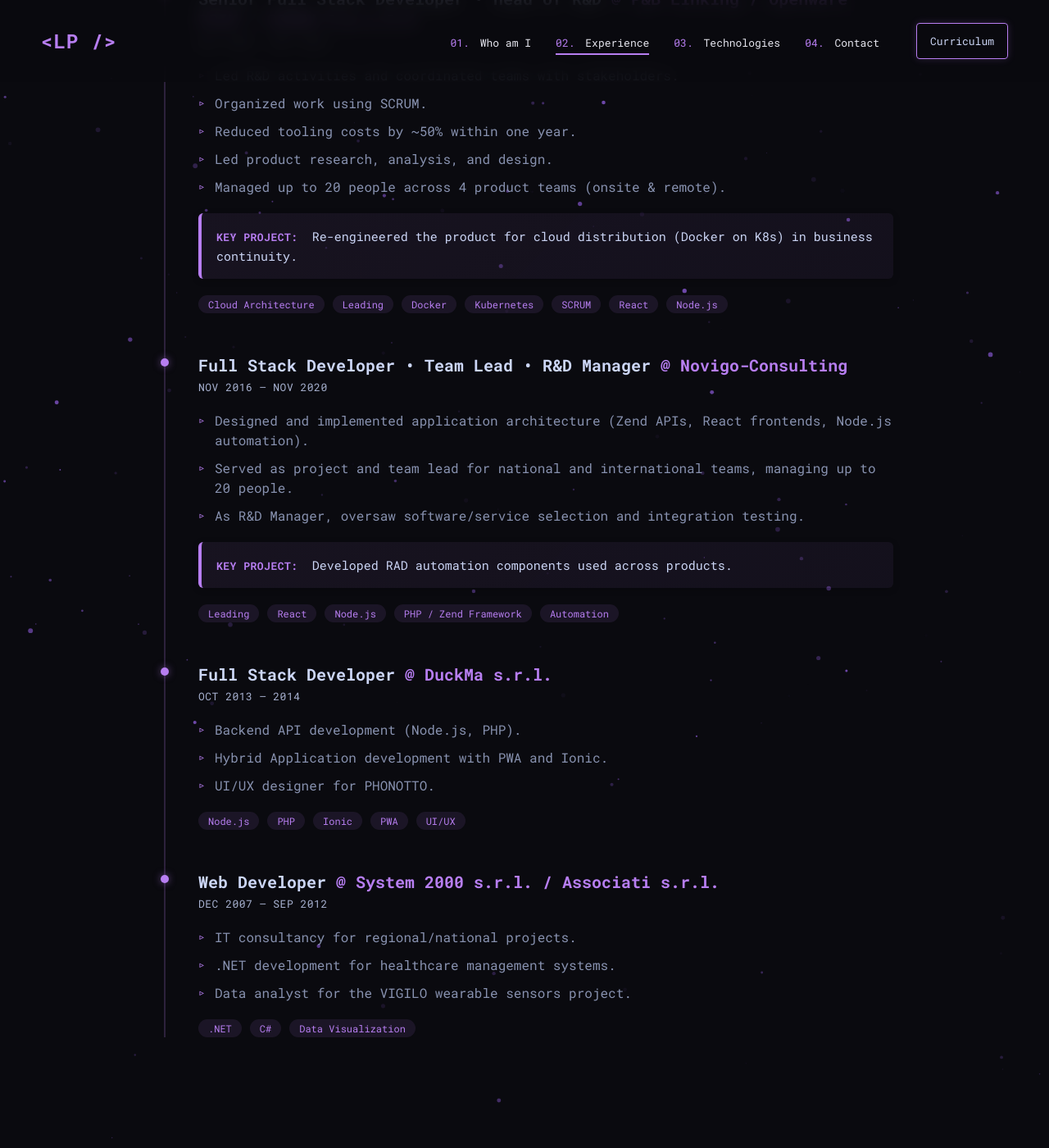
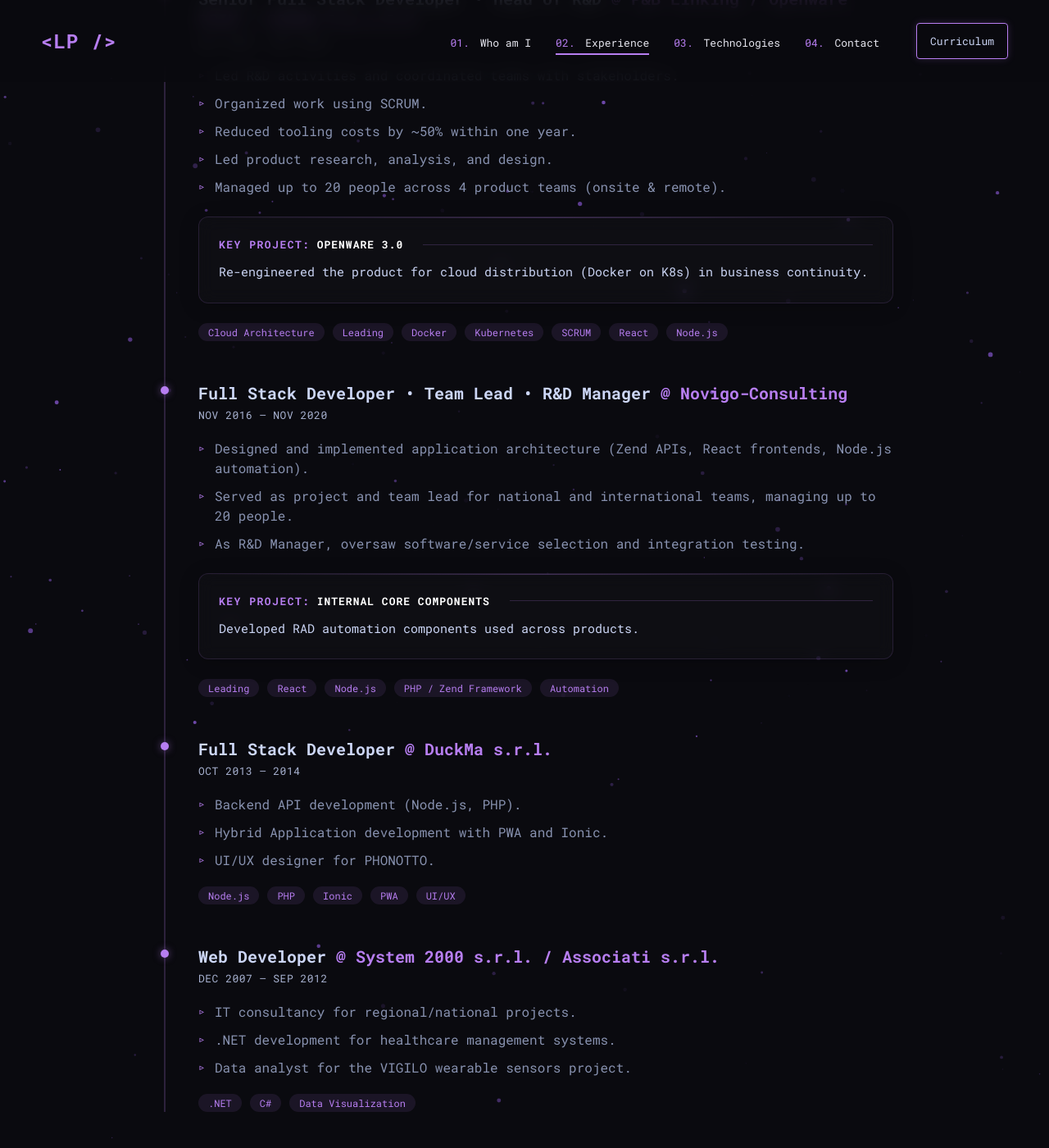
Before and after one commit to lucapalomba/lucapalomba, a Jekyll site: the page built from experiences.html, in a window 1280 px wide and 1400 px high, scrolled down 300 px. Shown: the whole window at 82% size. Built offline with Jekyll 4.4.1, drawn with Linux system fonts in a browser that asks for light colours.

Commit message:
feat: add a coherent aesthetic at the Key project block

```diff
--- a/js/i18n.js
+++ b/js/i18n.js
@@ -168,7 +168,13 @@ class I18n {
             // Create key project element if it doesn't exist
             const kpDiv = document.createElement('div');
             kpDiv.className = 'key-project';
-            kpDiv.innerHTML = `<span class="kp-label">${this.t('experiences.keyProject')}</span> ${job.keyProject}`;
+            kpDiv.innerHTML = `
+              <div class="kp-title">
+                <span class="kp-label">${this.t('experiences.keyProject')}</span>
+                ${job.keyProjectTitle ? `<span class="kp-project-name">${job.keyProjectTitle}</span>` : ''}
+              </div>
+              <div class="kp-description">${job.keyProject}</div>
+            `;
 
             // Insert before tech-stack
             const techStack = item.querySelector('.tech-stack');
@@ -179,7 +185,13 @@ class I18n {
             }
           } else {
             // Update existing key project - clear and rebuild to ensure proper order
-            keyProjectEl.innerHTML = `<span class="kp-label">${this.t('experiences.keyProject')}</span> ${job.keyProject}`;
+            keyProjectEl.innerHTML = `
+              <div class="kp-title">
+                <span class="kp-label">${this.t('experiences.keyProject')}</span>
+                ${job.keyProjectTitle ? `<span class="kp-project-name">${job.keyProjectTitle}</span>` : ''}
+              </div>
+              <div class="kp-description">${job.keyProject}</div>
+            `;
           }
         } else if (keyProjectEl) {
           // Remove key project if job doesn't have one
--- a/styles/main.css
+++ b/styles/main.css
@@ -544,25 +544,84 @@ p.lead {
 }
 
 .key-project {
-  margin: 20px 0;
-  padding: 16px 18px;
-  background: linear-gradient(135deg, rgba(var(--accent-color-rgb), 0.08), rgba(var(--accent-color-rgb), 0.06));
-  border-left: 4px solid var(--accent-color);
-  border-radius: 6px;
-  color: var(--text-tertiary);
-  font-size: 15px;
-  line-height: 1.6;
-  box-shadow: 0 2px 8px rgba(0, 0, 0, 0.2);
+  margin: 24px 0;
+  padding: 24px;
+  background: rgba(255, 255, 255, 0.02);
+  backdrop-filter: blur(10px);
+  -webkit-backdrop-filter: blur(10px);
+  border: 1px solid rgba(var(--accent-color-rgb), 0.15);
+  border-radius: 12px;
+  box-shadow: 0 4px 24px rgba(0, 0, 0, 0.2);
+  transition: all 0.3s ease;
+  position: relative;
+  overflow: hidden;
+}
+
+.key-project::before {
+  content: '';
+  position: absolute;
+  top: 0;
+  left: 0;
+  width: 100%;
+  height: 1px;
+  background: linear-gradient(90deg,
+      transparent,
+      rgba(var(--accent-color-rgb), 0.3),
+      transparent);
+}
+
+.key-project:hover {
+  transform: translateY(-2px);
+  background: rgba(255, 255, 255, 0.04);
+  border-color: rgba(var(--accent-color-rgb), 0.3);
+  box-shadow: 0 8px 32px rgba(0, 0, 0, 0.3);
+}
+
+.kp-title {
+  display: flex;
+  align-items: center;
+  flex-wrap: wrap;
+  gap: 8px;
+  /* Gap between label and project name */
+  margin-bottom: 12px;
 }
 
 .kp-label {
   color: var(--accent-color);
+  font-size: 13px;
   font-weight: 700;
-  margin-right: 8px;
+  text-transform: uppercase;
+  letter-spacing: 1.5px;
   font-family: var(--font-main);
+  /* Remove flex/margin from label since it's now in kp-title container */
+}
+
+.kp-project-name {
+  color: #fff;
+  /* White title as requested */
   font-size: 13px;
+  font-weight: 700;
   text-transform: uppercase;
-  letter-spacing: 0.5px;
+  letter-spacing: 1px;
+  font-family: var(--font-main);
+}
+
+.kp-title::after {
+  content: '';
+  display: block;
+  flex-grow: 1;
+  height: 1px;
+  background: rgba(var(--accent-color-rgb), 0.2);
+  margin-left: 16px;
+  min-width: 20px;
+  /* Ensure line is visible even if wrapped */
+}
+
+.kp-description {
+  color: var(--text-tertiary);
+  font-size: 15px;
+  line-height: 1.7;
+  font-weight: 300;
 }
 
 .tech-stack {
--- a/translations/en.json
+++ b/translations/en.json
@@ -31,13 +31,15 @@
                 "date": "Dec 2020 — May 2025",
                 "title": "Senior Full Stack Developer • Head of R&D — P&B Linking / Openware PSIM / COGEN S.p.a.S.U",
                 "description": "Led R&D activities and coordinated teams with stakeholders. Organized work using SCRUM. Reduced tooling costs by ~50% within one year. Led product research, analysis, and design. Managed up to 20 people across 4 product teams (onsite & remote).",
-                "keyProject": "Re-engineered the product for cloud distribution (Docker on K8s) in business continuity."
+                "keyProject": "Re-engineered the product for cloud distribution (Docker on K8s) in business continuity.",
+                "keyProjectTitle": "Openware 3.0"
             },
             {
                 "date": "Nov 2016 — Nov 2020",
                 "title": "Full Stack Developer • Team Lead • R&D Manager — Novigo-Consulting",
                 "description": "Designed and implemented application architecture (Zend APIs, React frontends, Node.js automation). Served as project and team lead for national and international teams, managing up to 20 people. As R&D Manager, oversaw software/service selection and integration testing.",
-                "keyProject": "Developed RAD automation components used across products."
+                "keyProject": "Developed RAD automation components used across products.",
+                "keyProjectTitle": "Internal Core Components"
             },
             {
                 "date": "Oct 2013 — 2014",
--- a/translations/it.json
+++ b/translations/it.json
@@ -31,13 +31,15 @@
                 "date": "Dic 2020 — Mag 2025",
                 "title": "Senior Full Stack Developer • Head of R&D — P&B Linking / Openware PSIM / COGEN S.p.a.S.U",
                 "description": "Ho guidato le attività di R&D e coordinato team con gli stakeholder. Organizzato il lavoro usando SCRUM. Ridotto i costi degli strumenti del ~50% in un anno. Guidato ricerca, analisi e progettazione del prodotto. Gestito fino a 20 persone in 4 team di prodotto (in sede e remoto).",
-                "keyProject": "Re-ingegnerizzato il prodotto per la distribuzione cloud (Docker su K8s) in business continuity."
+                "keyProject": "Re-ingegnerizzato il prodotto per la distribuzione cloud (Docker su K8s) in business continuity.",
+                "keyProjectTitle": "Openware 3.0"
             },
             {
                 "date": "Nov 2016 — Nov 2020",
                 "title": "Full Stack Developer • Team Lead • R&D Manager — Novigo-Consulting",
                 "description": "Progettato e implementato l'architettura applicativa (API Zend, frontend React, automazione Node.js). Servito come project e team lead per team nazionali e internazionali, gestendo fino a 20 persone. Come R&D Manager, supervisionato la selezione di software/servizi e test di integrazione.",
-                "keyProject": "Sviluppato componenti di automazione RAD utilizzati in tutti i prodotti."
+                "keyProject": "Sviluppato componenti di automazione RAD utilizzati in tutti i prodotti.",
+                "keyProjectTitle": "Internal Core Components"
             },
             {
                 "date": "Ott 2013 — 2014",
```
